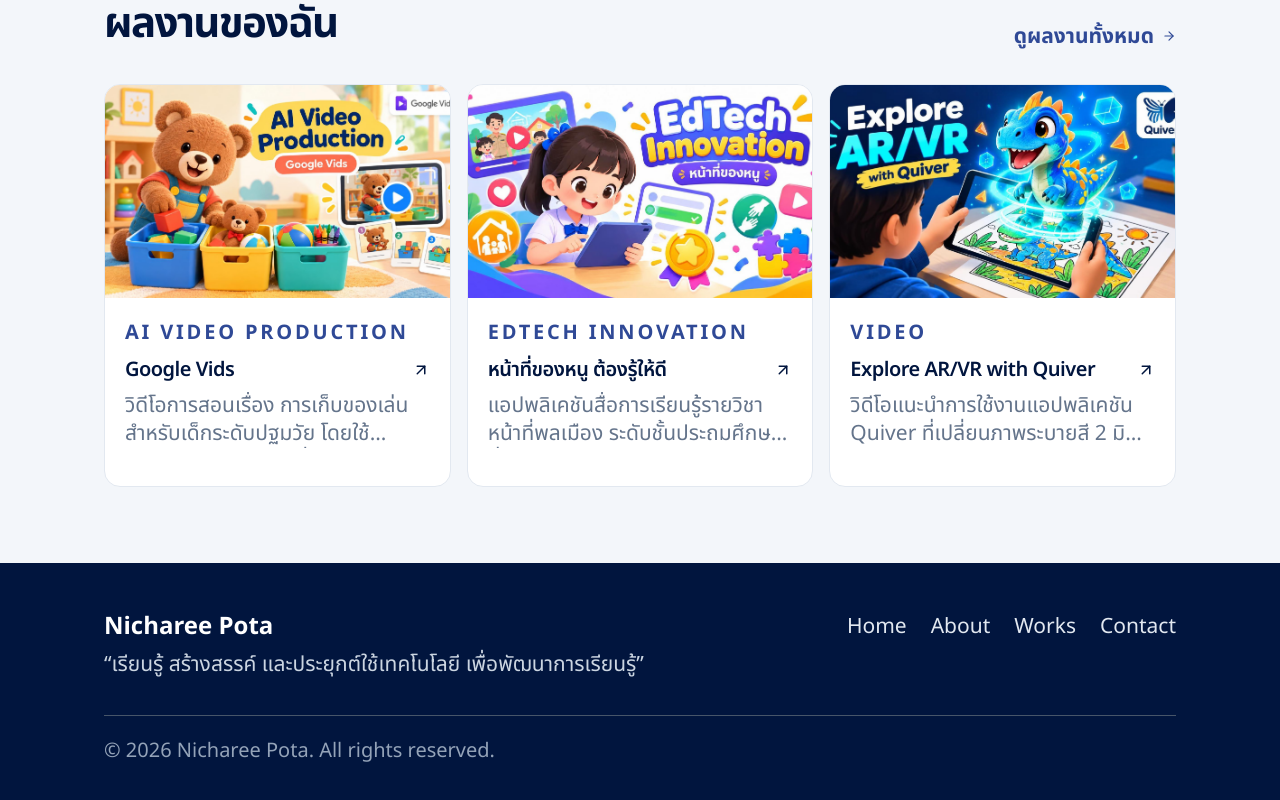
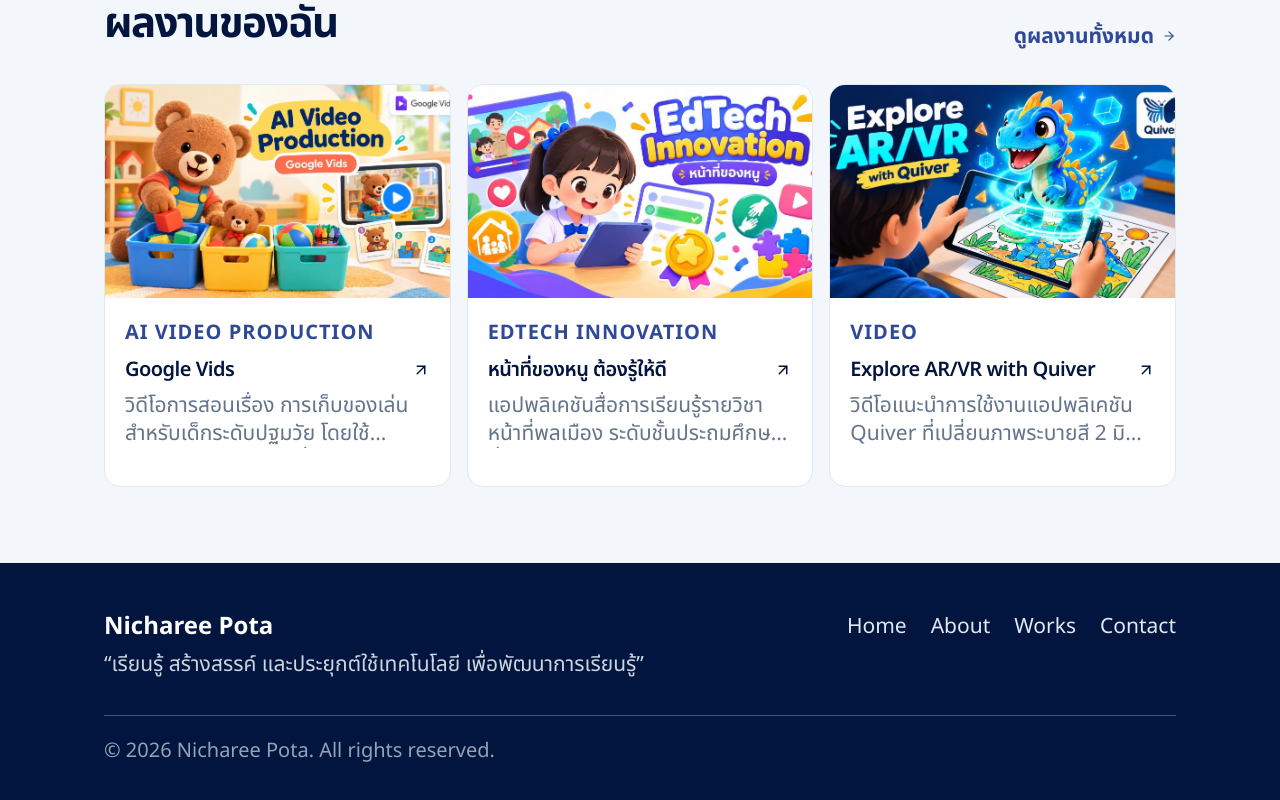
Before and after one commit to wachirapong-n/Pota-portfolio, a Next.js app: page / in a window 1280 px wide. Shown: the part 1626-2426 px from the top of the page. Built offline with nearby package versions, Linux system fonts and the light colour scheme.

Commit message:
change tracking

```diff
--- a/components/works/project-card.tsx
+++ b/components/works/project-card.tsx
@@ -41,7 +41,7 @@
             {project.number}
           </span>
         )}
-        <div className="text-[20px] font-bold uppercase tracking-[.14em] text-primary">
+        <div className="text-[20px] font-bold uppercase tracking-wider text-primary">
           {project.category}
         </div>
         <div className="mt-2 flex items-center justify-between">
```
